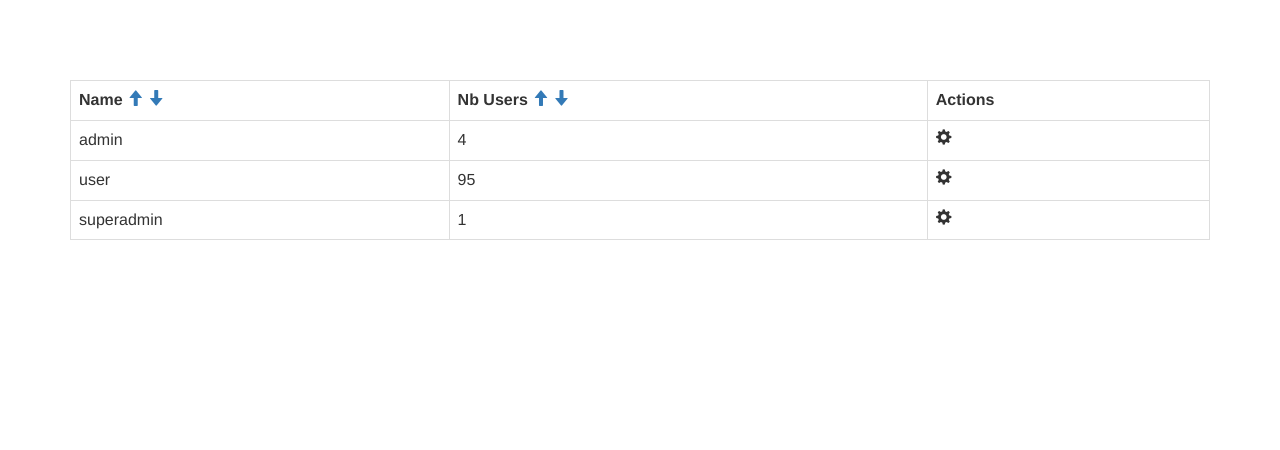
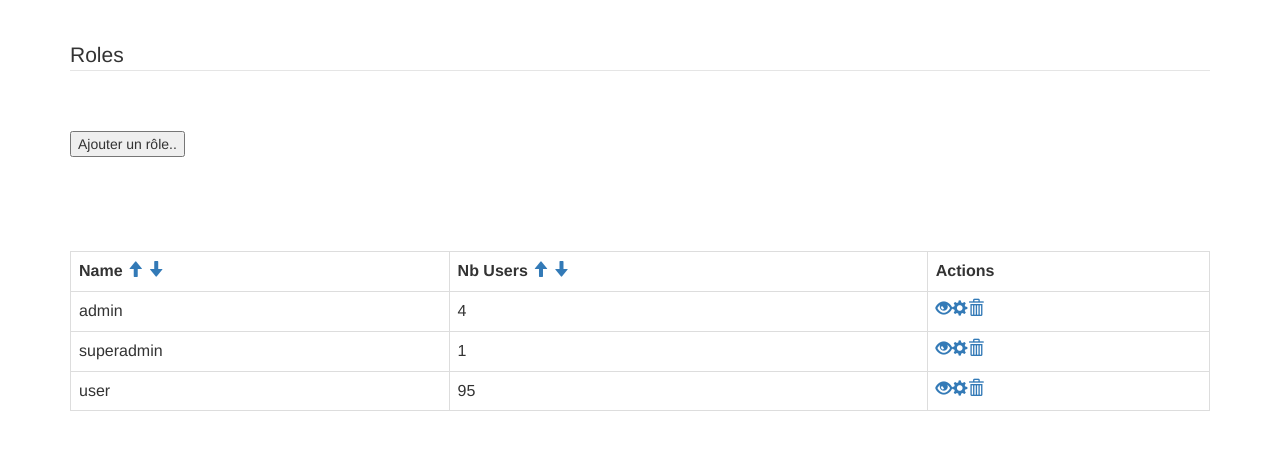
Before and after one commit to quentindurpoix/s4-userManagement-0, a PHP site: page /index.php in a window 1280 px wide. Shown: the top 450 px of the page. Run offline with PHP 8.4, Linux system fonts and the light colour scheme; data comes from the database, SQL or seed files in the repository; some libraries are stand-ins or nearby versions.

Commit message:
Commit Index + fichiers
index terminé

```diff
--- a/roles/index.php
+++ b/roles/index.php
@@ -19,23 +19,51 @@
 
 $dbh = new PDO('mysql:host=localhost;dbname=phalcon-td0', 'root','');
 
-$stmt = $dbh->prepare('SELECT name, count(idrole), role.id FROM role JOIN user ON user.idrole = role.id GROUP BY role.id, name');
-$stmt->execute();
+
 ?>
-</br></br></br></br>
+
 <div class="container">
+    </br></br>
+    <legend>Roles</legend>
+    </br></br>
+    <form method="POST" action="./add">
+        <input type="submit" name="ok" value="Ajouter un rôle.." >
+    </form>
+    </br></br></br></br>
     <table class="table  table-bordered">
         <tr>
             <th>Name <a href="?col=1&tri=up"><span class="glyphicon glyphicon-arrow-up" aria-hidden="true"></span></a>
                   <a href="?col=1&tri=down"><span class="glyphicon glyphicon-arrow-down" aria-hidden="true"></span></a>
             </th>
-            <th>Nb Users <a href="?col=1&tri=up"><span class="glyphicon glyphicon-arrow-up" aria-hidden="true"></span></a>
-                  <a href="?col=1&tri=down"><span class="glyphicon glyphicon-arrow-down" aria-hidden="true"></span></a></th>
+            <th>Nb Users <a href="?col=2&tri=up"><span class="glyphicon glyphicon-arrow-up" aria-hidden="true"></span></a>
+                  <a href="?col=2&tri=down"><span class="glyphicon glyphicon-arrow-down" aria-hidden="true"></span></a></th>
             <th>Actions</th>
          </tr>
 <?php
+
+if(!isset($_GET['col'])||!isset($_GET['tri'])){
+    $stmt = $dbh->prepare('SELECT name, count(idrole), role.id FROM role JOIN user ON user.idrole = role.id GROUP BY role.id, name ORDER by name');
+}else{
+    if($_GET['col']=='1'){
+        if($_GET['tri']=='up'){
+            $stmt = $dbh->prepare('SELECT name, count(idrole), role.id FROM role JOIN user ON user.idrole = role.id GROUP BY role.id, name ORDER by name');
+        }else{
+            $stmt = $dbh->prepare('SELECT name, count(idrole), role.id FROM role JOIN user ON user.idrole = role.id GROUP BY role.id, name ORDER by name desc');
+        }
+
+    }else{
+        if($_GET['tri']=='up'){
+            $stmt = $dbh->prepare('SELECT name, count(idrole), role.id FROM role JOIN user ON user.idrole = role.id GROUP BY role.id, name ORDER by count(idrole)');
+        }else{
+            $stmt = $dbh->prepare('SELECT name, count(idrole), role.id FROM role JOIN user ON user.idrole = role.id GROUP BY role.id, name ORDER by count(idrole) desc');
+        }
+    }
+
+}
+
+$stmt->execute();
     while ($result = $stmt->fetch(PDO::FETCH_ASSOC)){
-    echo '<tr><td> '.$result['name'].'<br></td><td> '.$result['count(idrole)'].'<br></td><td><span class="glyphicon glyphicon-cog"></span></td></tr>';
+    echo '<tr><td> '.$result['name'].'<br></td><td> '.$result['count(idrole)'].'<br></td><td><a href="./show?id='.$result['id'].'"><span class="glyphicon glyphicon-eye-open" aria-hidden="true"></span></a><a href="./update?id='.$result['id'].'"><span class="glyphicon glyphicon-cog" aria-hidden="true"></span></a><a href="./delete?id='.$result['id'].'"><span class="glyphicon glyphicon-trash" aria-hidden="true"></span></a></tr>';
     };
 
 ?>
```
Also changed, not shown: roles/add.php (added, +7 -0 lines), roles/delete.php (added, +7 -0 lines), roles/show.php (added, +7 -0 lines), roles/update.php (added, +7 -0 lines).
